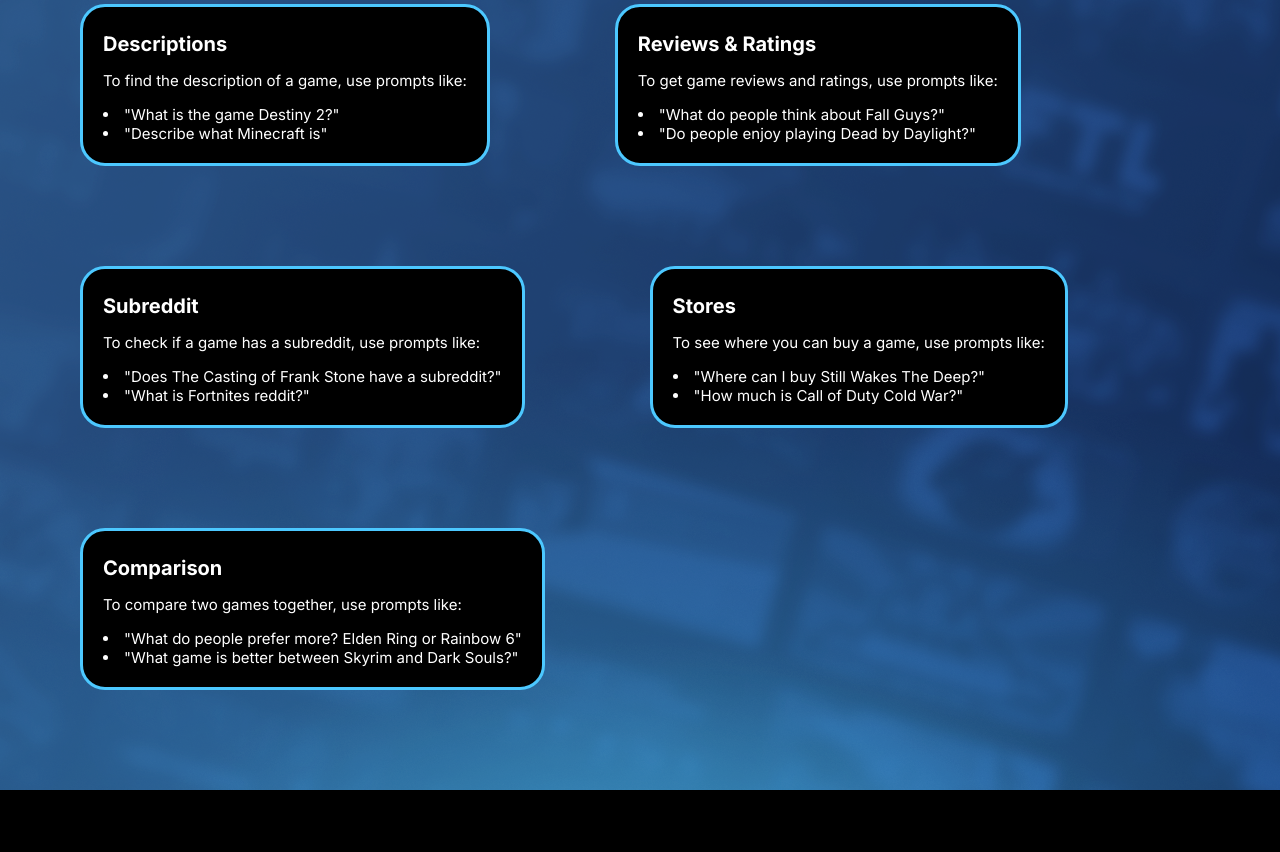
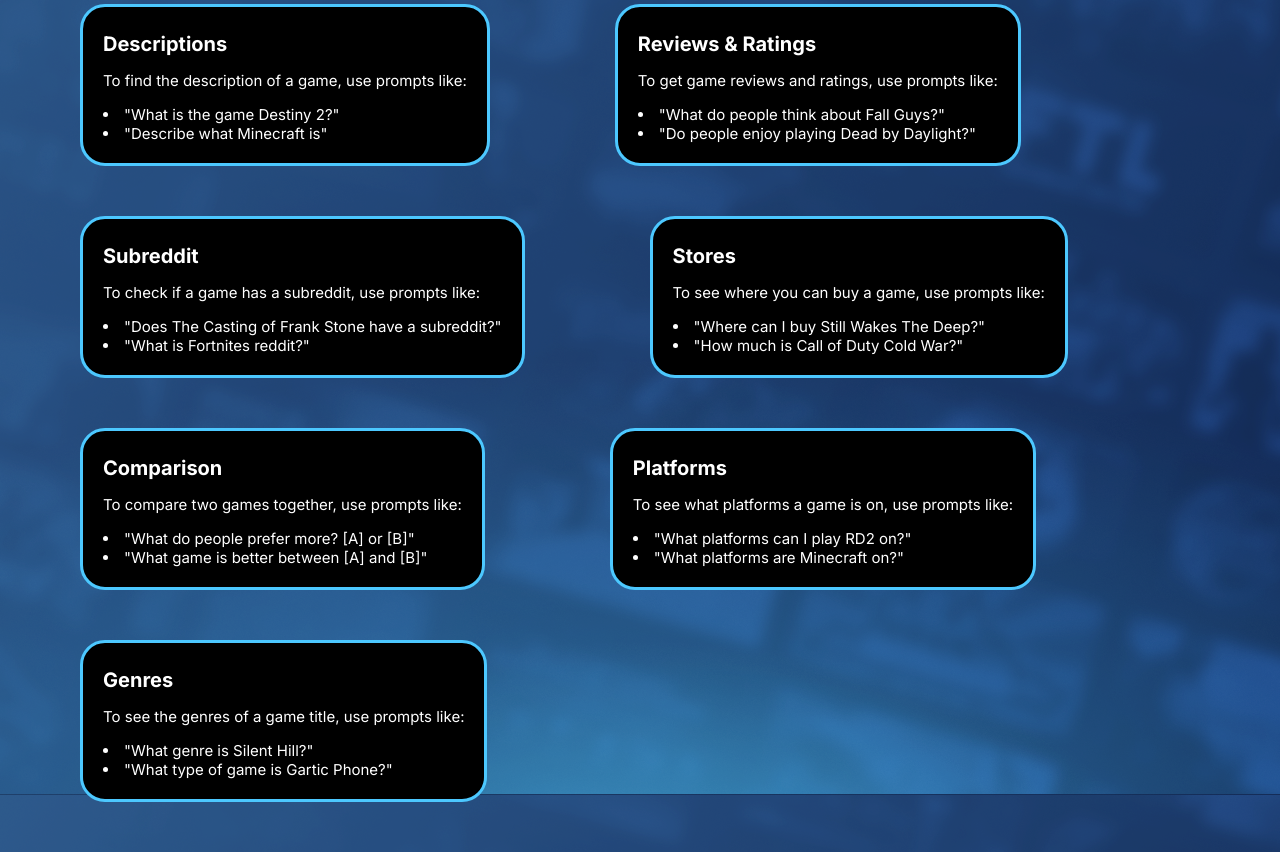
Before and after one commit to BenShapley/game-database-openai-powered, a Flask app: page /help in a window 1280 px wide. Shown: the part 286-1138 px from the top of the page. Before the commit the page ends 1076 px from the top, so only its background shows below. Run offline with Flask 3, Linux system fonts and the light colour scheme; parts of the project's set-up code (start-up, migrations or seed data) failed here and were passed over.

Commit message:
openai get game genre function added with max 12

```diff
--- a/main.py
+++ b/main.py
@@ -99,6 +99,17 @@ def game_stores(id):
     #print(data)
     return data
 
+def game_genres(id):
+    data = game_data(id)
+    desired_data = data["genres"]
+    genres = [i["name"] for i in desired_data]
+    max_count = 12
+    for i in genres:
+        print(i)
+    if len(genres) > max_count:
+        return genres[:max_count]
+    return genres
+
 # Returns the main game developer
 def game_developer(user_input):
     desired_id = game_id_grabber(user_input)
@@ -192,6 +203,23 @@ functions = [
 				"required": ["user_input"]
             }
         },
+        "type": "function",
+        "function": {
+            "name": "get_game_genres",
+			"description": """Returns the genres that correspond with the desired game.
+            An example would be someone asking 'What genre is [name]?' or
+            'What type of game is [name]?""",
+			"parameters": {
+				"type": "object",
+				"properties": {
+					"user_input": {
+						"type": "string",
+						"description": "The video game title you are using to search"
+					}
+				},
+				"required": ["user_input"]
+            }
+        },
         "function": {
             "name": "compare_games",
 			"description": """Compares two games together to see how each one were recieved by the public
@@ -259,7 +287,16 @@ def get_game_platforms(user_input):
     print("FETCHING PLATFORMS")
     desired_id = game_id_grabber(user_input)
     desired_data = game_platforms(desired_id)
-    return f"""Format the ratings ({desired_data}) of the game {user_input} by presenting it professionally.
+    return f"""Format the platforms ({desired_data}) of the game {user_input} by presenting it professionally.
+    I am putting this directly into a HTML document so please format this correctly. You must present the data using <p> and <li>
+    where necessary. Please use HTML styling to spice it up!!! For eg, use colours! Just keep in mind, the background is black so
+    make sure its visible."""
+
+def get_game_genres(user_input):
+    print("FETCHING GENRES")
+    desired_id = game_id_grabber(user_input)
+    desired_data = game_genres(desired_id)
+    return f"""Format the gebres ({desired_data}) of the game {user_input} by presenting it professionally.
     I am putting this directly into a HTML document so please format this correctly. You must present the data using <p> and <li>
     where necessary. Please use HTML styling to spice it up!!! For eg, use colours! Just keep in mind, the background is black so
     make sure its visible."""
@@ -296,6 +333,7 @@ def ask_question(question):
             "get_game_reddit" : get_game_reddit,
             "get_game_reviews": get_game_reviews,
             "get_game_platforms": get_game_platforms,
+            "get_game_genres": get_game_genres,
             "compare_games": compare_games
 		}
 
--- a/static/css/style_help.css
+++ b/static/css/style_help.css
@@ -48,7 +48,7 @@ h6{
     font-size: 15px;
 	font-family: "Inter";
     font-weight: normal;
-    margin-bottom: 100px;
+    margin-bottom: 50px;
 }
 
 .help_sections{
--- a/templates/help.html
+++ b/templates/help.html
@@ -66,8 +66,26 @@
 				<h6>Comparison</h6>
 				<p>To compare two games together, use prompts like:</p>
 				<div class="prompt_example">
-					<li>"What do people prefer more? Elden Ring or Rainbow 6"</li>
-					<li>"What game is better between Skyrim and Dark Souls?"</li>
+					<li>"What do people prefer more? [A] or [B]"</li>
+					<li>"What game is better between [A] and [B]"</li>
+				</div>
+			</div>
+
+			<div class="help_section">
+				<h6>Platforms</h6>
+				<p>To see what platforms a game is on, use prompts like:</p>
+				<div class="prompt_example">
+					<li>"What platforms can I play RD2 on?"</li>
+					<li>"What platforms are Minecraft on?"</li>
+				</div>
+			</div>
+
+			<div class="help_section">
+				<h6>Genres</h6>
+				<p>To see the genres of a game title, use prompts like:</p>
+				<div class="prompt_example">
+					<li>"What genre is Silent Hill?"</li>
+					<li>"What type of game is Gartic Phone?"</li>
 				</div>
 			</div>
 		</div>
```
Also changed, not shown: README.md.
